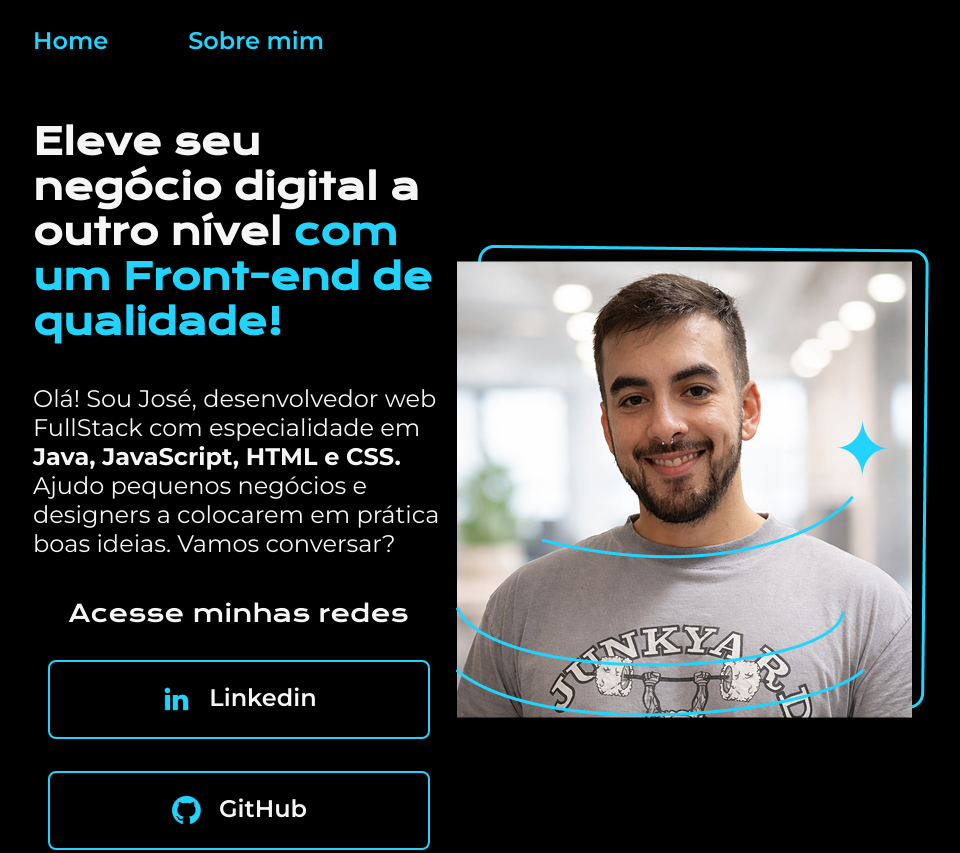
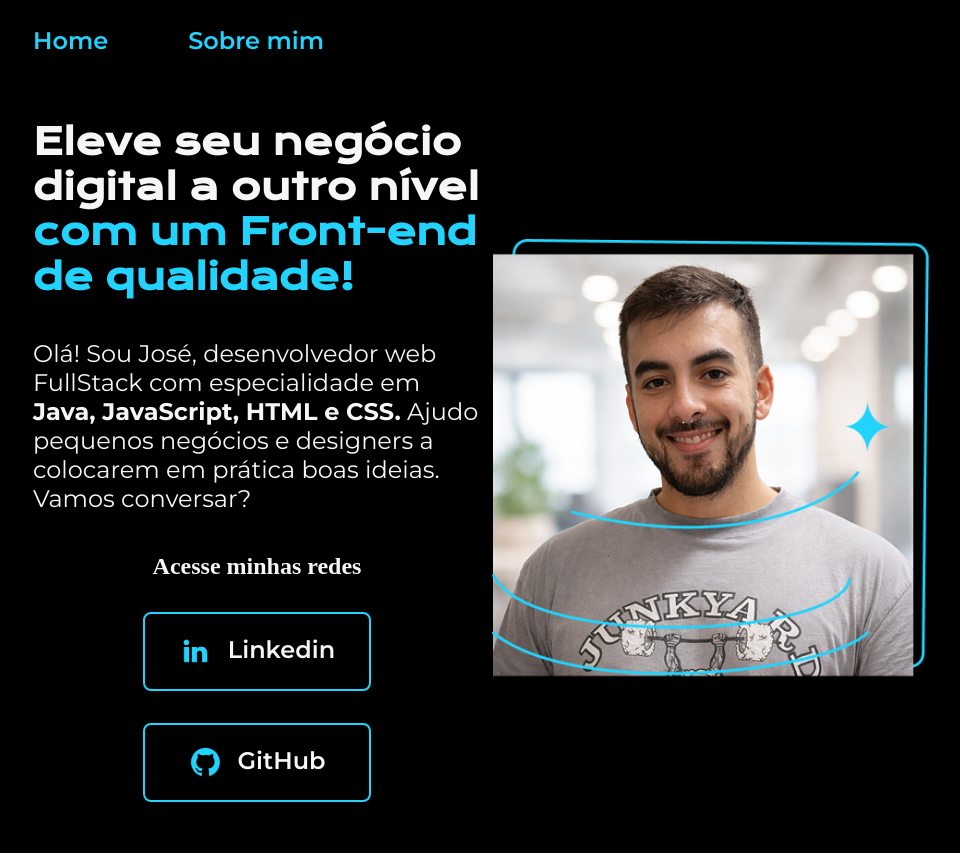
Before and after one commit to Juniorzeh/Portfolio-curso-html-css, a plain HTML site: page index.html in a window 1280 px wide. Shown: the top 853 px of the page, without its empty margins (159-1119 px from the left). Drawn offline with nearby package versions, Linux system fonts and the light colour scheme.

Commit message:
dapatar elementos,visualizar versão responsiva,adaptar elementos com unidades de medidas relativas

```diff
--- a/index.html
+++ b/index.html
@@ -8,33 +8,33 @@
 </head>
 <body>
     <header class="cabecalho">
-        <nav class="cabecalho__menu">
-            <a class="cabecalho__menu_link" href="index.html">Home</a>
-            <a class="cabecalho__menu_link" href="about.html">Sobre mim</a>
+        <nav class="cabecalho-menu">
+            <a class="cabecalho-menu-link" href="index.html">Home</a>
+            <a class="cabecalho-menu-link" href="about.html">Sobre mim</a>
         </nav>
     </header>
     <main class="apresentacao">
-        <section class="apresentacao__conteudo">
-            <h1 class="apresentacao__conteudo__titulo">Eleve seu negócio digital a outro nível
+        <section class="apresentacao-conteudo">
+            <h1 class="apresentacao-conteudo-titulo">Eleve seu negócio digital a outro nível
                 <strong class="titulo-destaque">com um Front-end de qualidade!</strong>
             </h1>
-            <p class="apresentacao__conteudo__texto">Olá! Sou José, desenvolvedor web FullStack com especialidade em
+            <p class="apresentacao-conteudo-texto">Olá! Sou José, desenvolvedor web FullStack com especialidade em
                 <strong>Java, JavaScript, HTML e CSS.</strong>
                 Ajudo pequenos negócios e designers a colocarem em prática boas ideias.
                 Vamos conversar?</p>
-            <div class="apresentacao__links">
-                <h2 class="apresentacao_links_subtitulo">Acesse minhas redes</h2>
-                <a class="apresentacao__links_link" href="https://www.linkedin.com/in/josé-pereira-junior/">
+            <div class="apresentacao-links">
+                <h2 class="apresentacao_links-subtitulo">Acesse minhas redes</h2>
+                <a class="apresentacao-links-navegacao" href="https://www.linkedin.com/in/josé-pereira-junior/">
                     <img src="assets/linkedin.png">
                     Linkedin
                 </a>
-                <a class="apresentacao__links_link" href="https://github.com/Juniorzeh">
+                <a class="apresentacao-links-navegacao" href="https://github.com/Juniorzeh">
                     <img src="assets/github.png">
                     GitHub
                 </a>
             </div>
         </section>
-        <img src="assets/fotoPerfil.png" alt="foto de perfil">
+        <img src="assets/fotoPerfil.png" alt="foto de perfil" class="apresentacao-imagem">
     </main>
     <footer class="rodape">
         <p>Desenvolvido por Junior.</p>
--- a/styles/style.css
+++ b/styles/style.css
@@ -10,12 +10,12 @@
     --fonte-secundaria: 'Montserrat', sans-serif;
 }
 
-*{
+* {
     margin: 0;
     padding: 0;
 }
 
-body{
+body {
     box-sizing: border-box;
     background-color: var(--cor-primaria);
     color: var(--cor-secundaria);
@@ -25,12 +25,12 @@ body{
     padding: 2% 0% 0% 15%;
 }
 
-.cabecalho__menu {
+.cabecalho-menu {
     display: flex;
     gap: 80px;
 }
 
-.cabecalho__menu_link {
+.cabecalho-menu-link {
     font-family: var(--fonte-secundaria);
     font-size: 1.5rem;
     font-weight: 600;
@@ -38,21 +38,21 @@ body{
     text-decoration: none;
 }
 
-.apresentacao{
+.apresentacao {
     padding: 5% 15% 9.5%;
     display: flex;
     align-items: center;
     justify-content: space-between;
 }
 
-.apresentacao__conteudo{
-    width: 615px;
+.apresentacao-conteudo {
+    width: 50%;
     display: flex;
     flex-direction: column;
     gap: 40px;
 }
 
-.apresentacao__conteudo__titulo{
+.apresentacao-conteudo-titulo {
     font-size: 2.25rem;
     font-family: var(--fonte-principal);
 }
@@ -61,12 +61,12 @@ body{
     color: var(--cor-terciaria);
 }
 
-.apresentacao__conteudo__texto{
+.apresentacao-conteudo-texto {
     font-size: 1.5rem;
     font-family: var(--fonte-secundaria);
 }
 
-.apresentacao__links{
+.apresentacao-links {
     display: flex;
     flex-direction: column;
     justify-content: space-between;
@@ -74,18 +74,18 @@ body{
     gap: 32px;
 }
 
-.apresentacao_links_subtitulo{
+.apresentacao-links-subtitulo{
     font-family: var(--fonte-principal);
     font-weight: 400;
     font-size: 1.5rem;
 }
 
-.apresentacao__links_link{
+.apresentacao-links-navegacao {
     display: flex;
     justify-content: center;
     gap: 16px;
     border: 2px solid var(--cor-terciaria);
-    width: 378px;
+    width: 50%;
     text-align: center;
     border-radius: 8px;
     font-size: 1.5rem;
@@ -96,11 +96,15 @@ body{
     font-family: var(--fonte-secundaria);
 }
 
-.apresentacao__links_link:hover{
+.apresentacao__links_link:hover {
     background-color: var(--cor-hover);
 }
 
-.rodape{
+.apresentacao-imagem {
+    width: 50%;;
+}
+
+.rodape {
     color: var(--cor-primaria);
     background-color: var(--cor-terciaria);
     padding: 18px;
```
